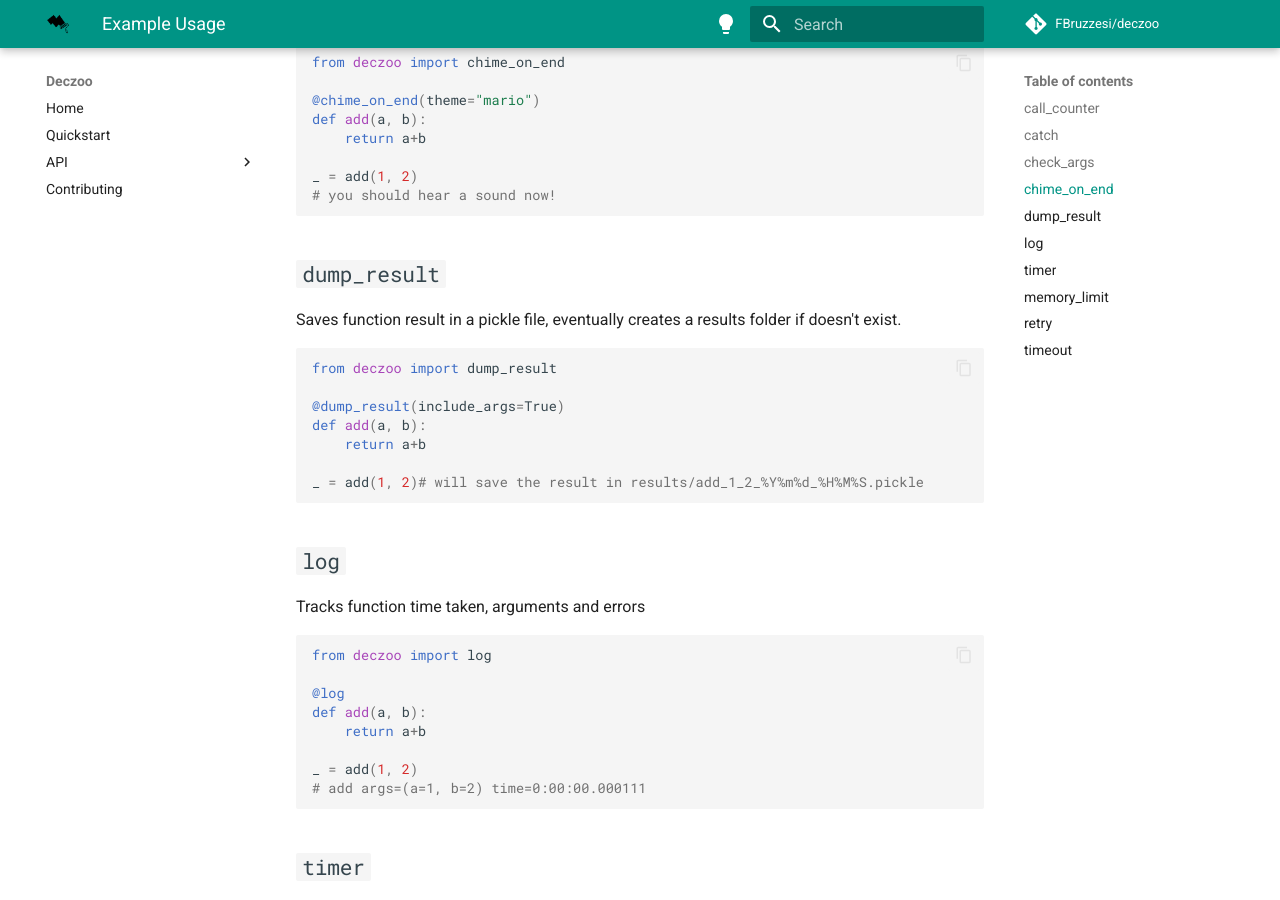
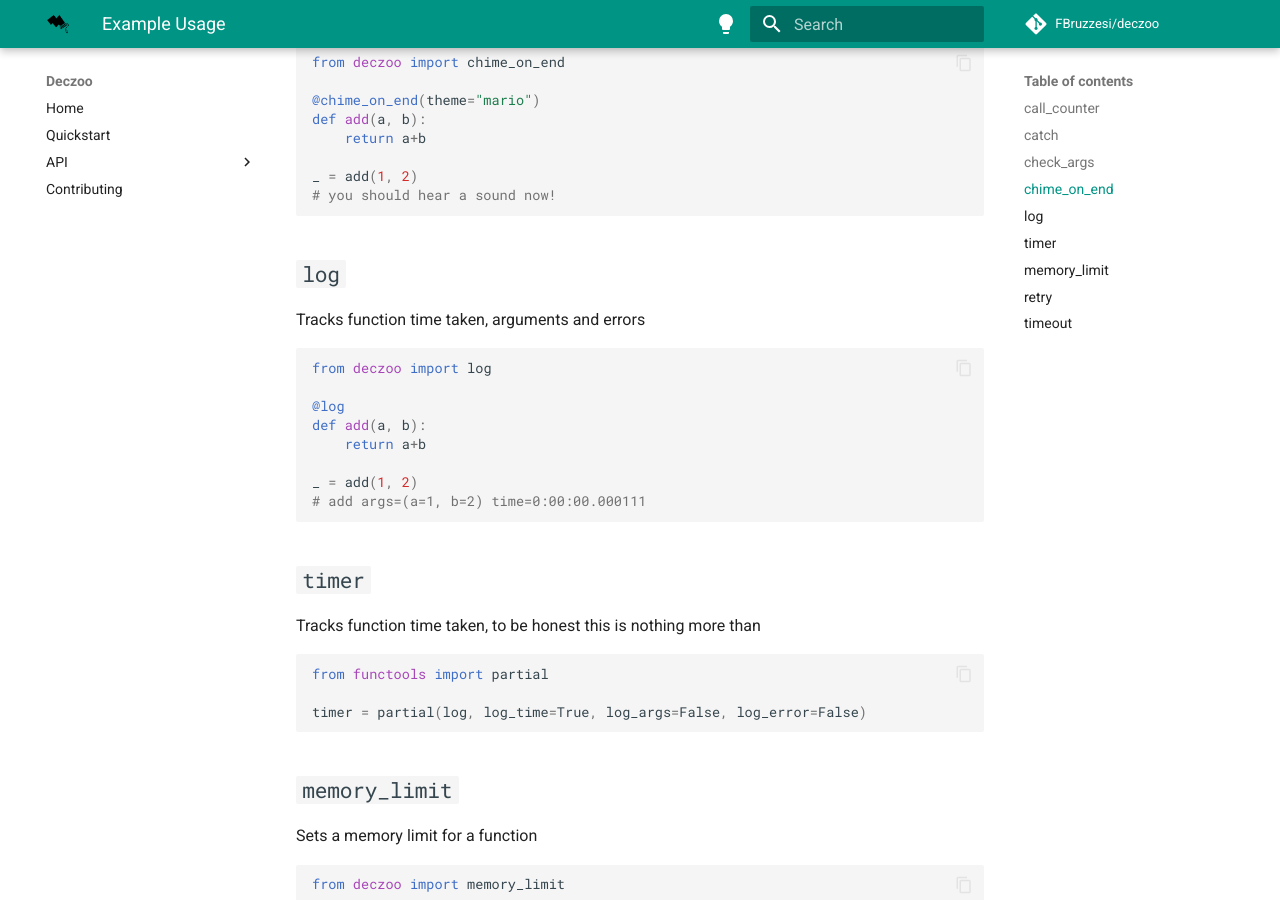
Before and after one commit to FBruzzesi/deczoo, an MkDocs documentation site: the page built from docs/quickstart/examples.md, in a window 1280 px wide and 900 px high, scrolled down 1344 px. Built offline with MkDocs 1.6.1 and Material for MkDocs 9.7.7, drawn with Linux system fonts in a browser that asks for light colours; comment, search, counter and statistics services are not loaded.

Commit message:
rm dump_results from docs, bump version

````diff
--- a/docs/quickstart.md
+++ b/docs/quickstart.md
@@ -27,7 +27,6 @@ The library implements the following decorators:
 - `catch`: Wraps a function in a try-except block
 - `check_args`: Checks that function arguments satisfy given rules
 - `chime_on_end`: Notify with chime sound on function end
-- `dump_result`: Saves function result in a pickle file
 - `log`: Tracks function time taken, arguments and errors
 - `timer`: Tracks function time taken
 - `memory_limit`: Sets a memory limit for a function
--- a/docs/quickstart/examples.md
+++ b/docs/quickstart/examples.md
@@ -66,20 +66,6 @@ def add(a, b):
 
 _ = add(1, 2)
 # you should hear a sound now!
-```
-
-##  `dump_result`
-
-Saves function result in a pickle file, eventually creates a results folder if doesn't exist.
-
-```python
-from deczoo import dump_result
-
-@dump_result(include_args=True)
-def add(a, b):
-    return a+b
-
-_ = add(1, 2)# will save the result in results/add_1_2_%Y%m%d_%H%M%S.pickle
 ```
 
 ##  `log`
--- a/pyproject.toml
+++ b/pyproject.toml
@@ -4,7 +4,7 @@ build-backend = "setuptools.build_meta"
 
 [project]
 name = "deczoo"
-version = "0.3.0"
+version = "0.4.0"
 description = "Zoo for Python decorators"
 
 license = {file = "LICENSE"}
````
Also changed, not shown: README.md (+0 -1 lines).
